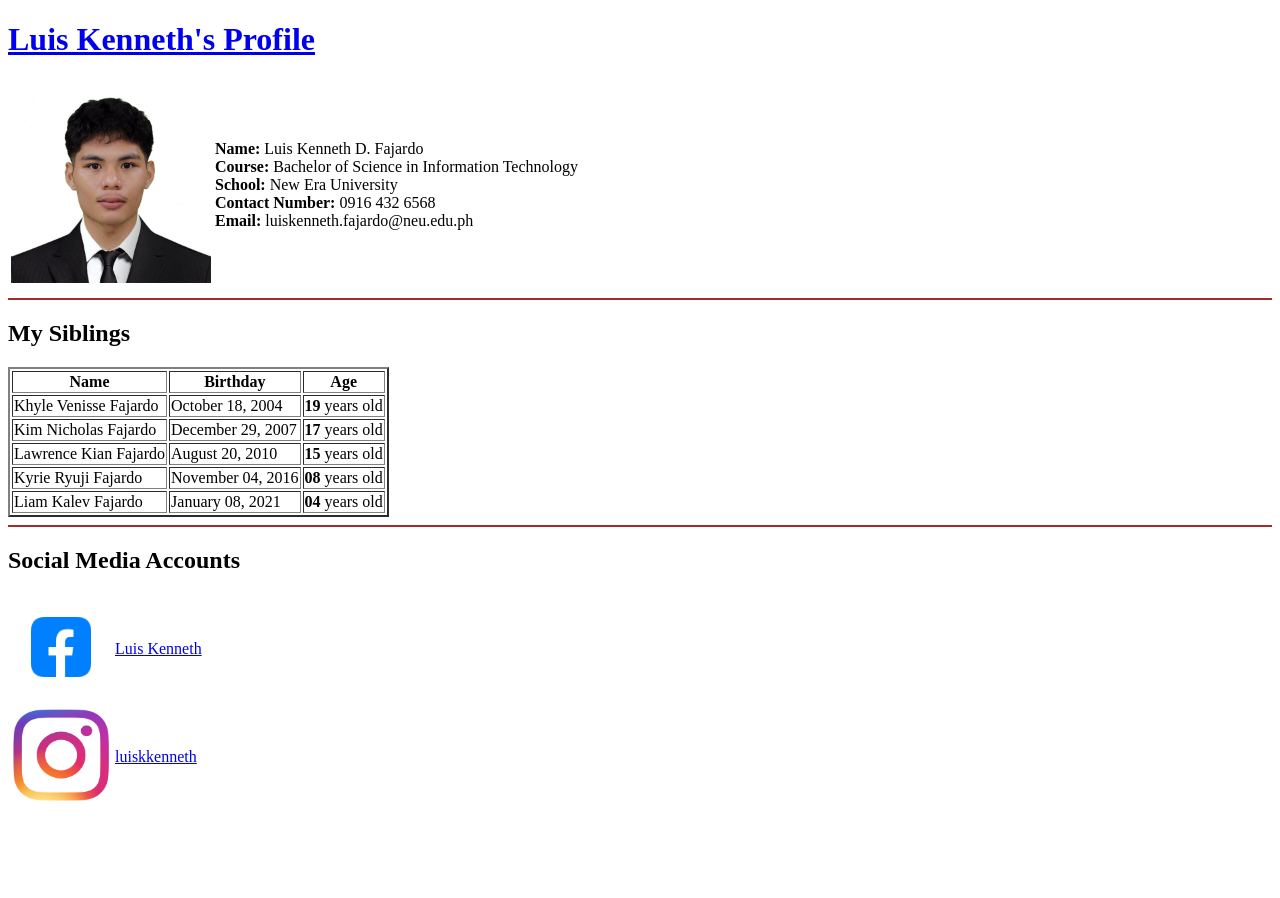
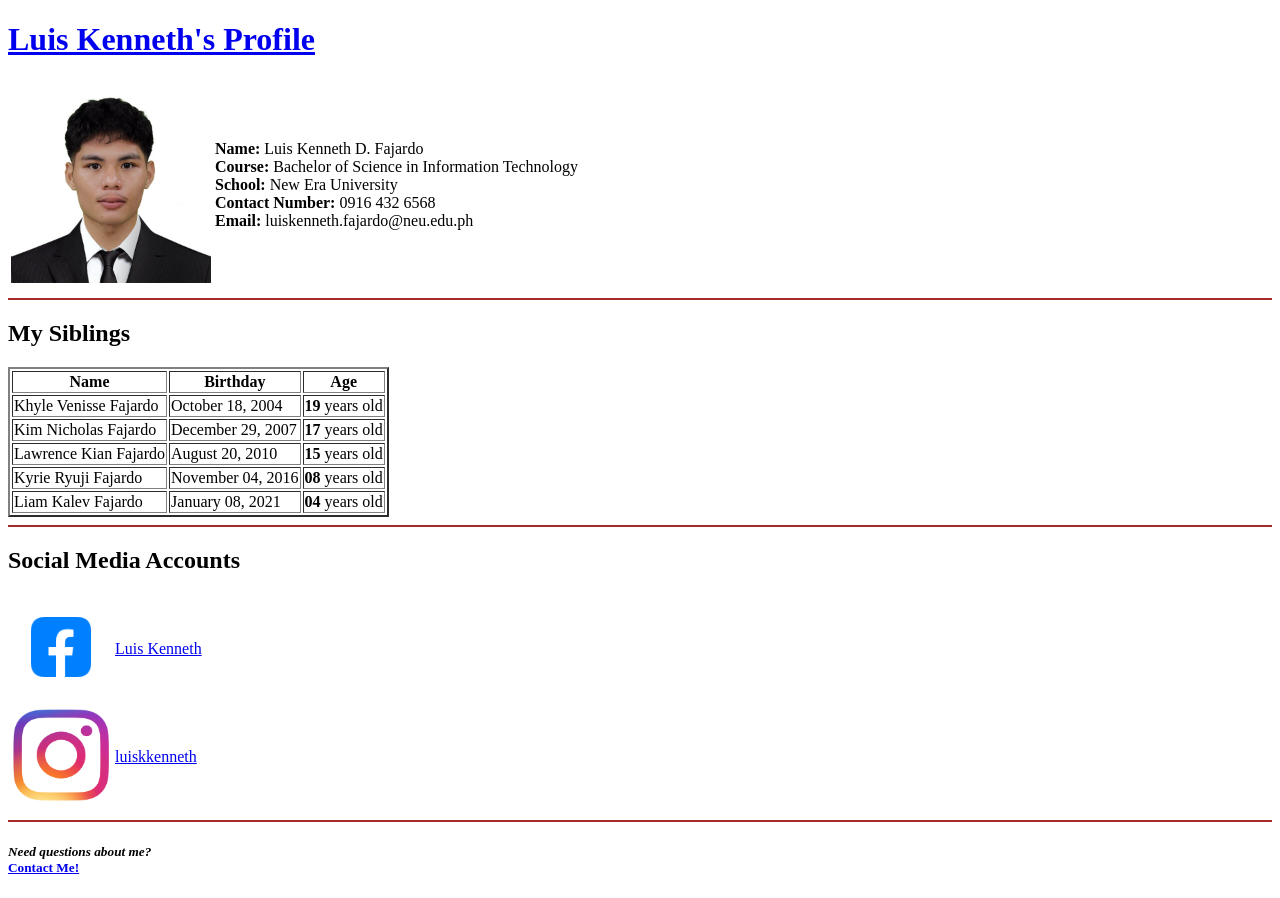
Before and after one commit to luiskkenneth/WK3_, a plain HTML site: page index.html in a window 1280 px wide. Before the commit the page ends 820 px from the top, so only its background shows below. Drawn offline with Linux system fonts and the light colour scheme.

Commit message:
Update index.html

```diff
--- a/index.html
+++ b/index.html
@@ -85,5 +85,10 @@
 
 
     </table>
+    <hr color="brown" height="2px">
+
+    <h5><strong><i>Need questions about me?</i></strong><br>
+<a href="contact.html">Contact Me!</a></h5>
 </body>
+
 </html>
```
